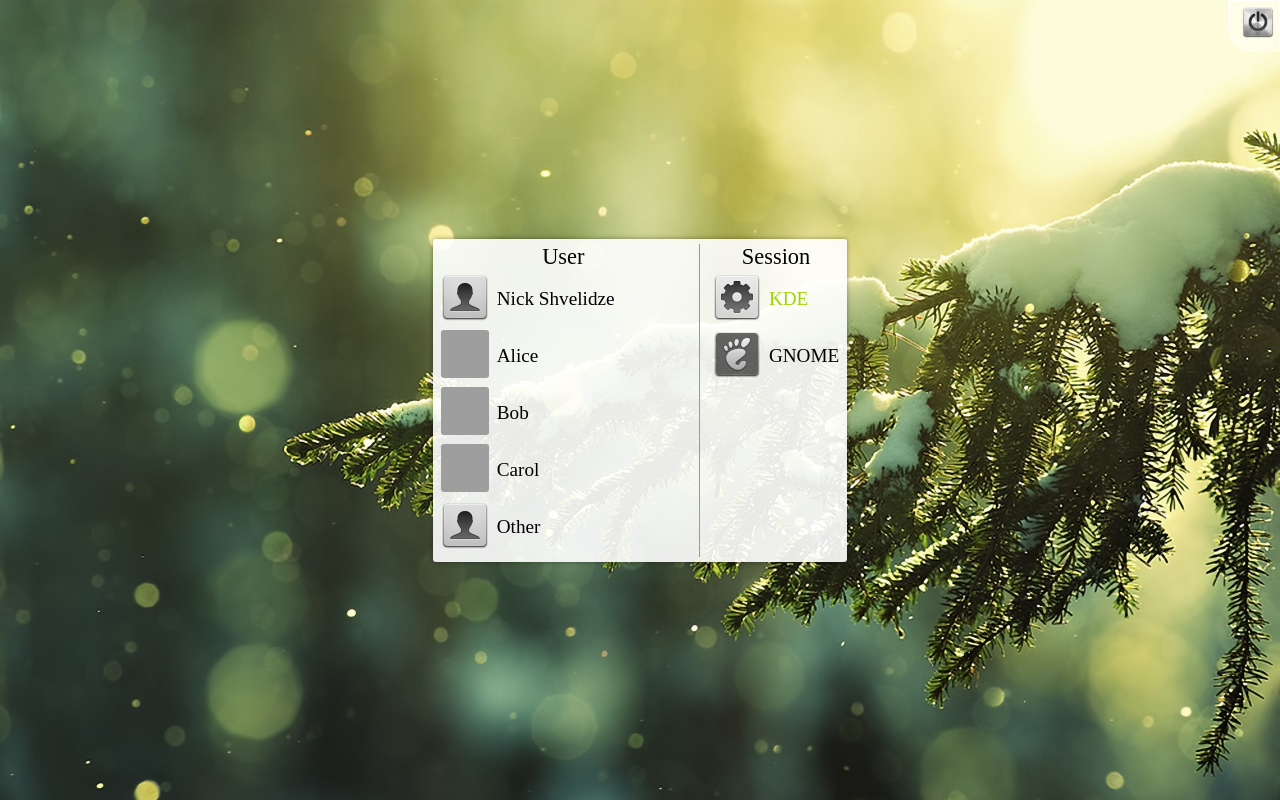
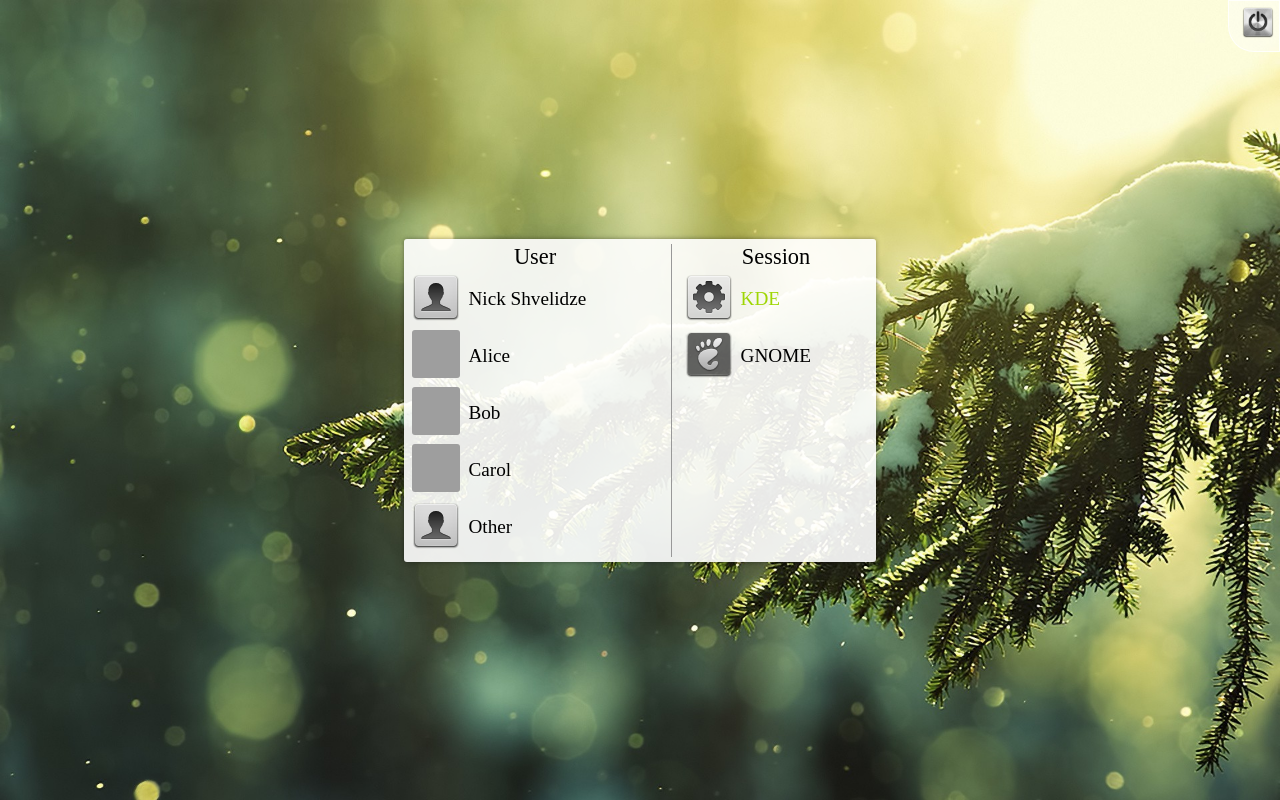
Before and after one commit to shvelo/lightwinter, a plain HTML site: page testmode/index.html in a window 1280 px wide. Both pictures are taken after a click on the element "KDE". Drawn offline with Linux system fonts and the light colour scheme; grey boxes are pictures that could not be loaded.

Commit message:
Visual tweaks

```diff
--- a/testmode/script.js
+++ b/testmode/script.js
@@ -62,7 +62,6 @@ function start_authentication(username) {
    lightdm.cancel_timed_login ();
    $('#user_table tr').removeClass('active');
 
-   show_message("");
    if (!password_prompt) {
        selected_user = username;
        lightdm.start_authentication(username);
@@ -137,6 +136,9 @@ $(function(){
     });
 
     $('.session').click(function(){
+        lightdm.cancel_timed_login ();
+        $('#user_table tr').removeClass('active');
+
         $('#session_table .session').removeClass('active');
         session = $(this).data('id');
         $(this).addClass('active');
@@ -153,7 +155,7 @@ $(function(){
         }
     });
 
-    $('#users_table .user[data-id="'+ lightdm.timed_login_user +'"]').addClass('active');
+    $('#user_table .user[data-id="'+ lightdm.timed_login_user +'"]').addClass('active');
 
     time_remaining = lightdm.timed_login_delay;
     if (time_remaining > 0)
--- a/testmode/style.css
+++ b/testmode/style.css
@@ -7,6 +7,7 @@ html, body {
 body {
     background-image: url('bg.jpg');
     background-size: cover;
+    font-family: ubuntu;
 }
 
 #corner {
@@ -95,6 +96,10 @@ header {
     padding-left: 5px;
 }
 
+#session_table td:nth-child(2) {
+    padding-right: 3em;
+}
+
 #user_table img, #session_table img {
     width: 48px;
     height: 48px;
@@ -119,7 +124,7 @@ tr.password {
     display: none;
 }
 
-.session.active {
+.session.active, .user.active {
     color: #9ED604;
 }
 
```
